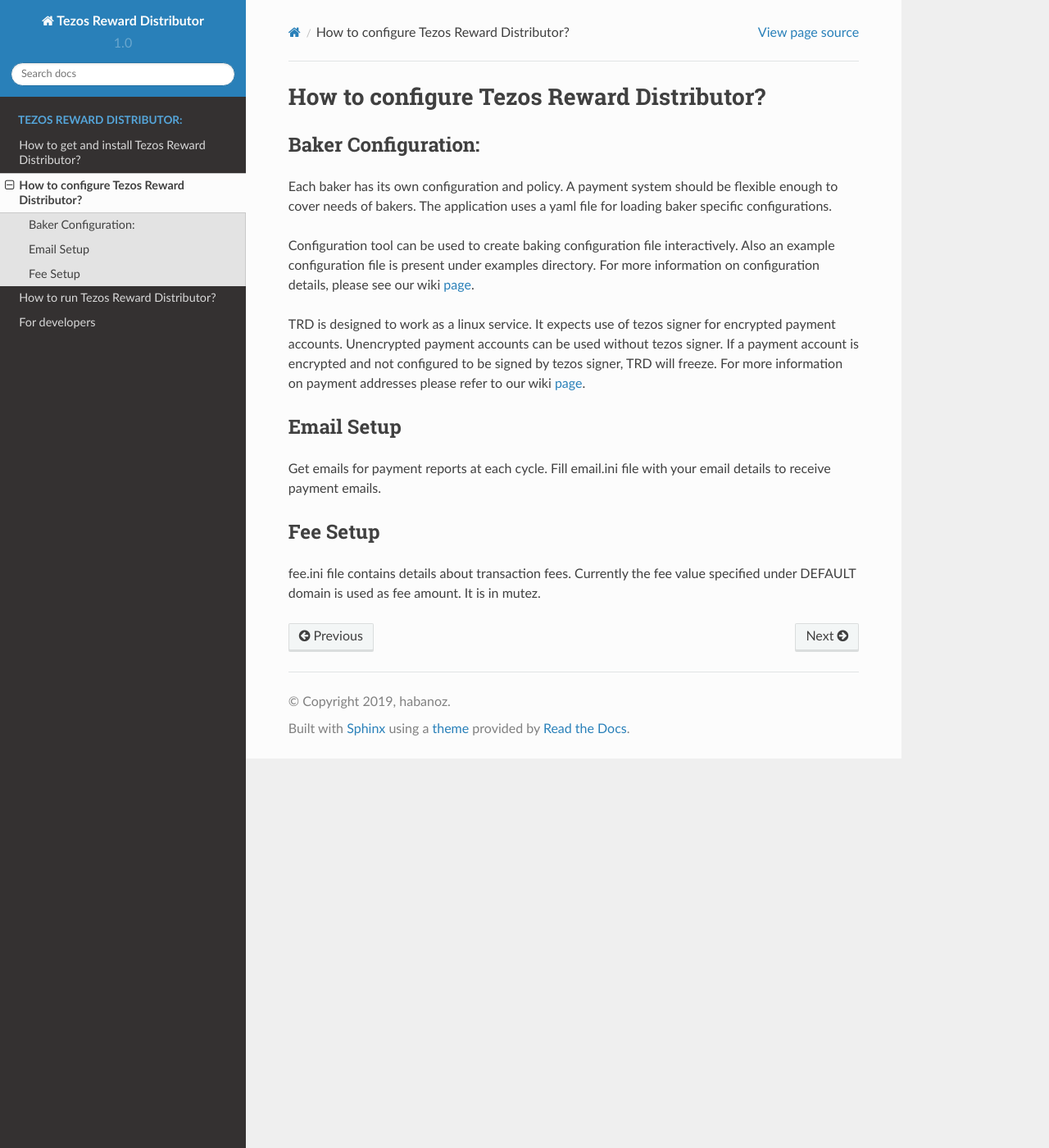
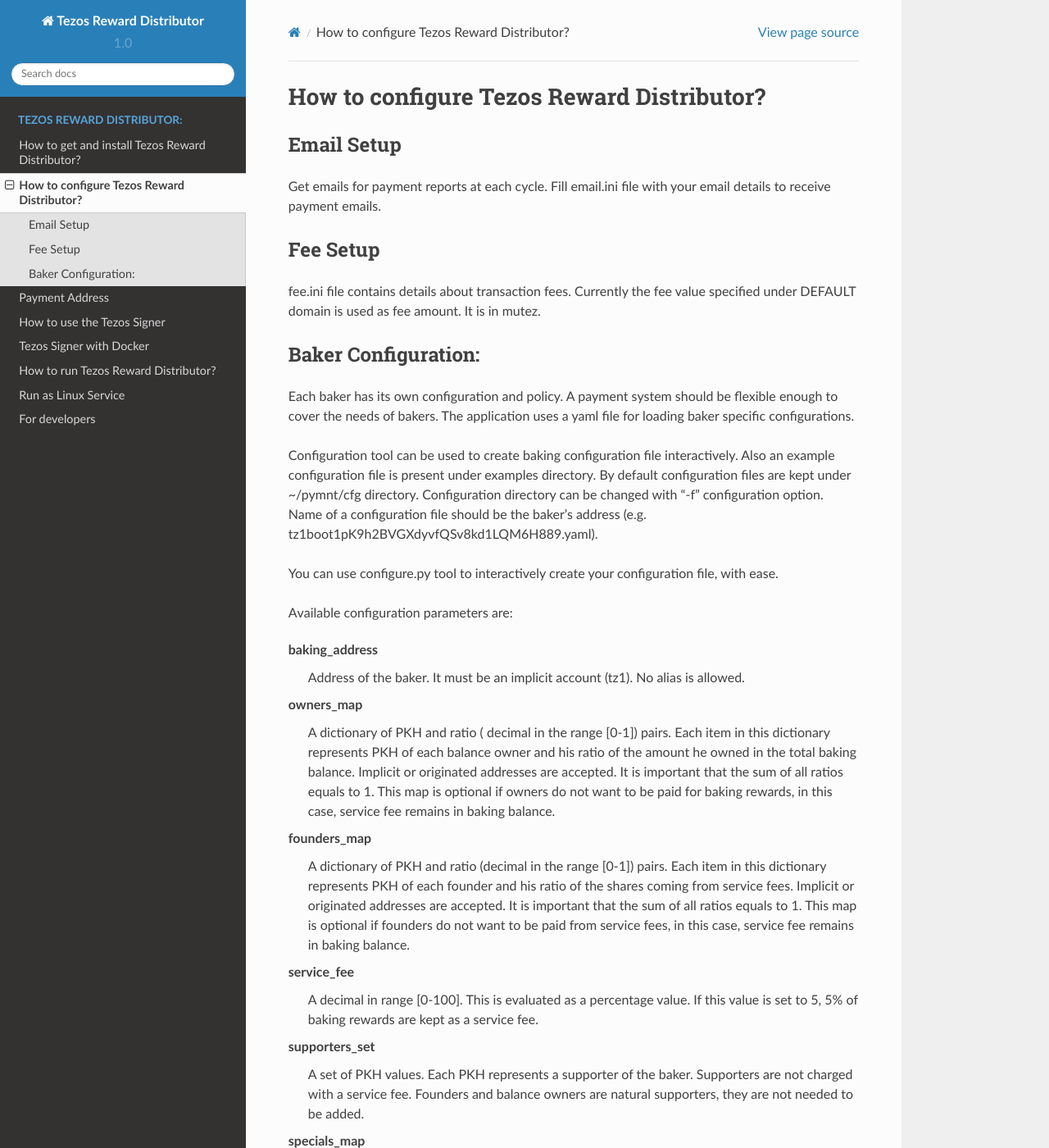
Before and after one commit to tezos-reward-distributor-organization/tezos-reward-distributor, a Sphinx documentation site: the page built from docs/configuration.rst, in a window 1280 px wide and 1400 px high. Shown: the whole window at 82% size. Built offline with Sphinx 7.4.7 and the Read the Docs theme 2.0.0, drawn with Linux system fonts in a browser that asks for light colours; some of the changed text lies outside the part shown.

Commit message:
Migrate to Sphinx documentation (#183)
* Added complete wiki to Sphinx documentation, please review!

```diff
--- a/docs/configuration.rst
+++ b/docs/configuration.rst
@@ -1,24 +1,5 @@
-
 How to configure Tezos Reward Distributor?
-=====================================================
-
-Baker Configuration:
-------------------------
-
-Each baker has its own configuration and policy. A payment system should
-be flexible enough to cover needs of bakers. The application uses a yaml
-file for loading baker specific configurations.
-
-Configuration tool can be used to create baking configuration file
-interactively. Also an example configuration file is present under
-examples directory. For more information on configuration details, please
-see our wiki `page <https://github.com/habanoz/tezos-reward-distributor/wiki/Configuration>`_.
-
-TRD is designed to work as a linux service. It expects use of tezos
-signer for encrypted payment accounts. Unencrypted payment accounts can
-be used without tezos signer. If a payment account is encrypted and not
-configured to be signed by tezos signer, TRD will freeze. For more
-information on payment addresses please refer to our wiki `page <https://github.com/habanoz/tezos-reward-distributor/wiki/Payment-Address>`_.
+==========================================
 
 Email Setup
 ------------------------
@@ -32,3 +13,73 @@
 fee.ini file contains details about transaction fees. Currently the fee
 value specified under DEFAULT domain is used as fee amount. It is in
 mutez.
+
+Baker Configuration:
+--------------------
+
+Each baker has its own configuration and policy. A payment system should
+be flexible enough to cover the needs of bakers. The application uses a yaml
+file for loading baker specific configurations.
+
+Configuration tool can be used to create baking configuration file
+interactively. Also an example configuration file is present under
+examples directory.
+By default configuration files are kept under ~/pymnt/cfg directory.
+Configuration directory can be changed with "-f" configuration option.
+Name of a configuration file should be the baker's address
+(e.g. tz1boot1pK9h2BVGXdyvfQSv8kd1LQM6H889.yaml).
+
+You can use configure.py tool to interactively create your configuration
+file, with ease.
+
+Available configuration parameters are:
+
+**baking_address**
+  Address of the baker. It must be an implicit account (tz1).
+  No alias is allowed.
+
+**owners_map**
+  A dictionary of PKH and ratio ( decimal in the range [0-1])
+  pairs. Each item in this dictionary represents PKH of each
+  balance owner and his ratio of the amount he owned in the
+  total baking balance. Implicit or originated addresses are
+  accepted. It is important that the sum of all ratios equals
+  to 1. This map is optional if owners do not want to be paid
+  for baking rewards, in this case, service fee remains in
+  baking balance.
+
+**founders_map**
+  A dictionary of PKH and ratio (decimal in the range [0-1])
+  pairs. Each item in this dictionary represents PKH of each
+  founder and his ratio of the shares coming from service fees.
+  Implicit or originated addresses are accepted. It is important
+  that the sum of all ratios equals to 1. This map is optional
+  if founders do not want to be paid from service fees, in
+  this case, service fee remains in baking balance.
+
+**service_fee**
+  A decimal in range [0-100]. This is evaluated as a percentage
+  value. If this value is set to 5, 5% of baking rewards are
+  kept as a service fee.
+
+**supporters_set**
+  A set of PKH values. Each PKH represents a supporter of the
+  baker. Supporters are not charged with a service fee. Founders
+  and balance owners are natural supporters, they are not
+  needed to be added.
+
+**specials_map**
+  A dictionary of PKH and fee (decimal in the range [0-100] )
+  pairs. This dictionary can be used to set special service
+  fee values for desired delegators.
+
+**delegator_pays_xfer_fee**
+  Default value is true. If set to false, the transfer fee for
+  each payment is paid by the delegate. Otherwise, the transfer
+  fee is deducted from the delegator reward.
+
+**payment_address**
+  This is the address where payments will be done from. A PKH
+  or alias of implicit or originated account is accepted. For
+  more information on the payment address configuration please
+  refer to the next section.
--- a/docs/contributers.rst
+++ b/docs/contributers.rst
@@ -1,6 +1,23 @@
 For developers
 =====================================================
 
-Please refer to contributions guide_ on wiki pages.
+If you are interested in improving our project, this is just great! Our community looks forward to your contribution. Please follow this process:
 
-.. _guide : https://github.com/habanoz/tezos-reward-distributor/wiki/How-to-Contribute
+1. Start a bug/feature issue on GitHub about your proposed change. Continue discussion until a solution is decided.
+2. Fork the repo. Ideally, create a new branch from your fork for your contribution to make it easier to merge your changes back.
+3. Make your changes on the branch you hopefully created in Step 2. Be sure that your code passes existing unit tests. Please add unit tests for your work if appropriate. It usually is.
+4. Push your changes to your fork/branch in GitHub. Don't push it to your master! If you do it will make it harder to submit new changes later.
+5. Submit a pull request to the repo from your commit page on GitHub.
+
+
+Principles on the application evolution:
+
+1. Discuss the solution with repository owners and other community members. Start the development after everybody agrees on a solution.
+2. Prefer the simpler solution. Try to make as fewer changes as possible.
+3. Update documentation wherever it is meaningful.
+4. Create and run unit tests for the changes. Please do not sends PRs for untested changes. Payment domain requires the utmost responsibility.
+5. Follow naming conventions.
+6. Avoid code repetition. Make use of Object Oriented design principles when possible.
+7. More configuration parameters do not always mean more flexibility. We do not want the application to turn into configuration hell which nobody can use.
+8. The idea of community members is very important because this repo is just a sequence of statements if nobody uses and benefit.
+9. A change will be accepted if it will benefit the community. Particular requests which only very few people will take advantage will not be accepted to leave the code as simple as possible.
--- /dev/null
+++ b/docs/paymentaddress.rst
@@ -0,0 +1,44 @@
+Payment Address
+===============
+
+TRD is designed to work as a linux service. It expects
+the usage of the Tezos signer for encrypted payment
+accounts. Unencrypted payment accounts can be used
+without tezos signer. If a payment account is encrypted
+and not configured to be signed by tezos signer,
+TRD will freeze.
+
+An address can only be used for payments if it satisfies the
+following criteria:
+
+- Public key of the address must be revealed. See tezos command
+  line interface on how to run reveal command on tezos client.
+  If an address is registered as delegate, there is no need to
+  run reveal command.
+
+  ::
+
+      ./tezos-client reveal key for <alias>
+
+- Secret key of the address must be known. If the payment
+  address is an implicit address (tz), its secret key must
+  be imported. If payment address is an originated address
+  (KT), secret key of the manager address must be imported.
+
+- If secret key is encrypted, tezos-signer must be used to
+  sign payments. For instructions on how to use signer,
+  please refer to the next section.
+
+- Use of unencrypted secret key is also possible. The
+  unencrypted secret key can be obtained from tezbox
+  web wallet. An unencrypted secret key can be imported
+  to the client using the command:
+
+  ::
+
+      ./tezos-client import secret key <alias> unencrypted:edskXXXXX
+
+For more information about tezos command line interface please
+refer to the official Tezos documentation_.
+
+.. _documentation : http://tezos.gitlab.io/api/cli-commands.html
--- a/docs/run.rst
+++ b/docs/run.rst
@@ -9,32 +12,39 @@
 
 The most common use case is to run in mainnet and start to make payments
 from last released rewards or continue making payments from the cycle
-last payment is done.
+last payment is done:
 
 ::
 
     python3 src/main.py
 
-For more example commands please see wiki `page <https://github.com/habanoz/tezos-reward-distributor/wiki/How-to-Run>`_.
-
-
-Linux Service
-------------------------
-
-Alternatively, it is possible to add tezos-reward-distributer as a Linux service. It
-can run in the background.
-
-If docker is used, make sure user is in docker group
+Make payments for a single cycle:
 
 ::
 
-    sudo usermod -a -G docker $USER
+    python3 src/main.py -C 42 -M 3
 
-In order to set up the service with default configuration arguments, run
-the following command:
+Make pending payments and stop:
 
 ::
 
-    sudo python3 service_add.py
+    python3 src/main.py -M 2
 
-For more information please refer to this wiki `page <https://github.com/habanoz/tezos-reward-distributor/wiki/Linux-Service>`_.
+Make pending payments beginning from a cycle and stop:
+
+::
+
+    python3 src/main.py -C 30 -M 2
+
+Run in dry-run mode in zeronet, make payments from cycle 30 and exit:
+
+::
+
+    python3 src/main.py -D -N ZERONET -C 30 -M 3
+
+Run in dry-run mode in mainnet, make payments from cycle 30 onwards,
+for calculations use data provided by tezos node rpc interface:
+
+::
+
+    python3 src/main.py -C 30 -P rpc
```
Also changed, not shown: other parts of docs/run.rst (+3 -0 lines), docs/index.rst (+42 -13 lines), docs/linuxservice.rst (added, +49 -0 lines), docs/tezossigner.rst (added, +38 -0 lines), docs/tezossignerdocker.rst (added, +111 -0 lines), readme.md (+31 -24 lines).
